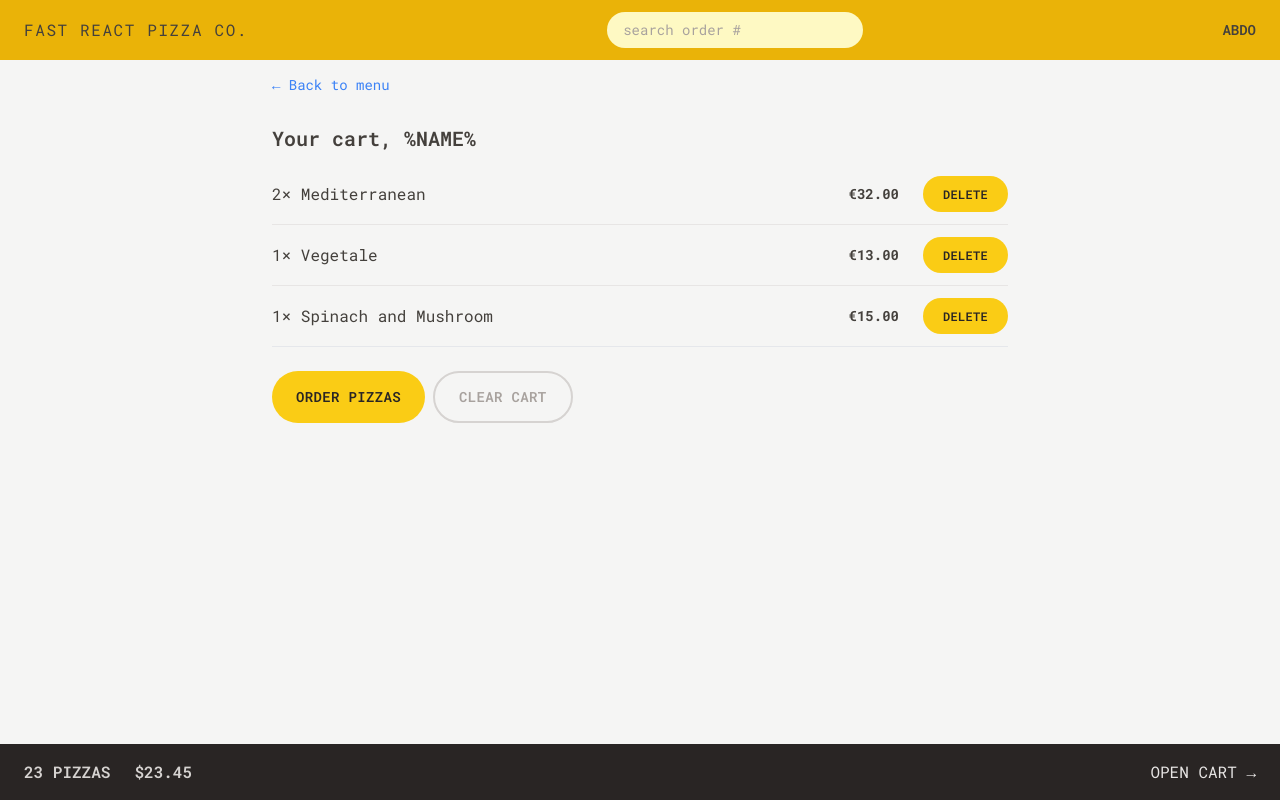
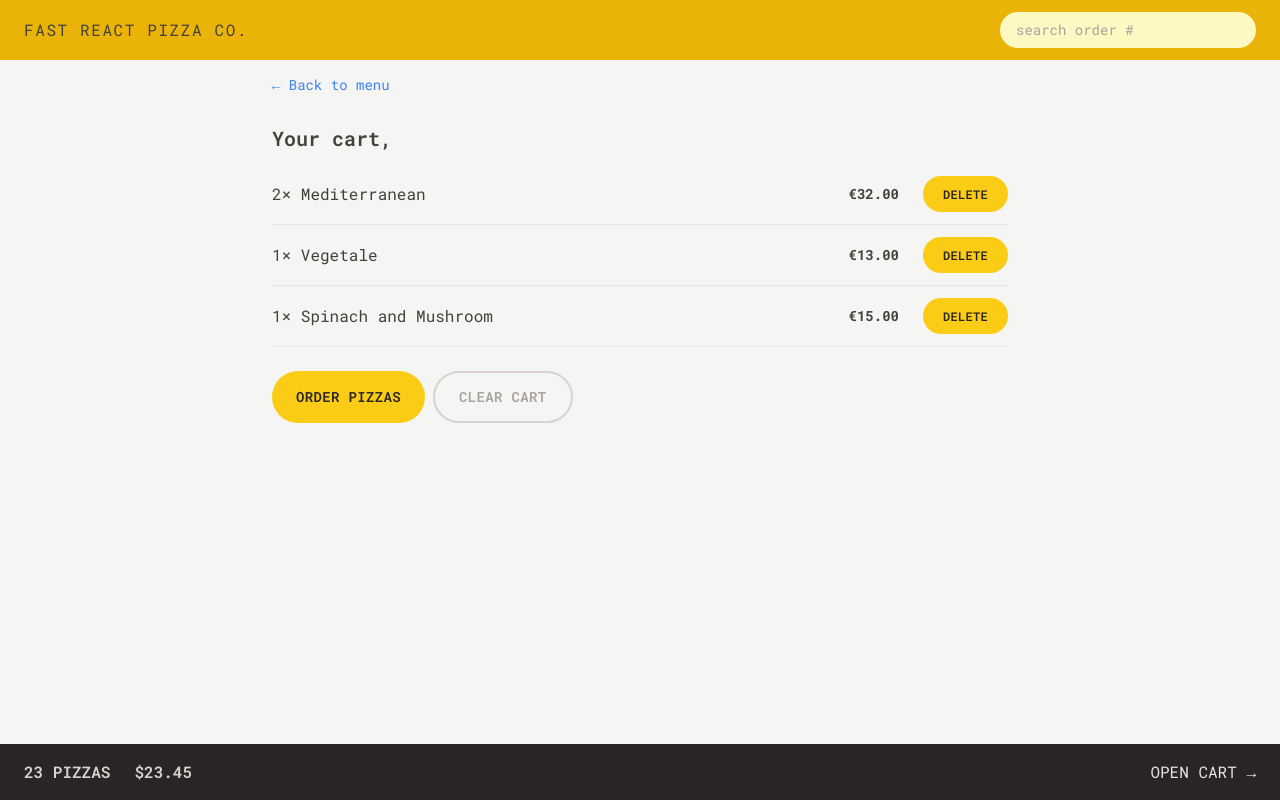
Before and after one commit to AbdelwahabEladawy/Fast-Pizza, a React (Vite) app: page /cart in a window 1280 px wide. Built offline with nearby package versions, Linux system fonts and the light colour scheme.

Commit message:
finish the username apperance in all pages

```diff
--- a/package.json
+++ b/package.json
@@ -10,8 +10,10 @@
     "preview": "vite preview"
   },
   "dependencies": {
+    "@reduxjs/toolkit": "^2.5.0",
     "react": "^18.2.0",
     "react-dom": "^18.2.0",
+    "react-redux": "^9.2.0",
     "react-router-dom": "^6.28.1"
   },
   "devDependencies": {
--- a/src/features/cart/Cart.jsx
+++ b/src/features/cart/Cart.jsx
@@ -2,6 +2,7 @@
 import LinkButton from '../../ui/LinkButton';
 import Button from"../../ui/Button"
 import CartItem from './CartItem';
+import { useSelector } from 'react-redux';
 const fakeCart = [
   {
     pizzaId: 12,
@@ -28,12 +29,13 @@
 
 function Cart() {
   const cart = fakeCart;
+  const username = useSelector((state) => state.user.username);
 
   return (
     <div className='px-4 py-3'>
       <LinkButton to='/menu'>&larr; Back to menu</LinkButton>
 
-      <h2 className='mt-7 text-xl font-semibold'>Your cart, %NAME%</h2>
+      <h2 className='mt-7 text-xl font-semibold'>Your cart, {username}</h2>
       <ul className='divide-y divide-stone-200 border-b  mt-3'>
       {  cart.map(item => <CartItem item={item} key={item.key}/> )}
       </ul>
--- a/src/features/order/CreateOrder.jsx
+++ b/src/features/order/CreateOrder.jsx
@@ -3,6 +3,7 @@
 import { Form, redirect, useActionData, useNavigation } from "react-router-dom";
 import { createOrder } from "../../services/apiRestaurant";
 import Button from "../../ui/Button";
+import { useSelector } from "react-redux";
 // https:uibakery.io/regex-library/phone-number
 const isValidPhone = (str) =>
   /^\+?\d{1,4}?[-.\s]?\(?\d{1,3}?\)?[-.\s]?\d{1,4}[-.\s]?\d{1,4}[-.\s]?\d{1,9}$/.test(
@@ -37,6 +38,8 @@
   const navigation = useNavigation();
   const submitting = navigation.state === "submitting";
   const formErrors = useActionData();
+  const username = useSelector((state) => state.user.username);
+
 
   // const [withPriority, setWithPriority] = useState(false);
   const cart = fakeCart;
@@ -52,7 +55,7 @@
 
         <div className="mb-5 flex gap flex-col sm:flex-row sm:items-center">
           <label className="sm:basis-40">First Name</label>
-          <input type="text" name="customer" required className="input grow" />
+          <input type="text" name="customer" defaultValue={username} required className="input grow" />
         </div>
 
         <div className="mb-5 flex gap flex-col sm:flex-row sm:items-center">
--- a/src/features/order/Order.jsx
+++ b/src/features/order/Order.jsx
@@ -49,7 +49,7 @@
       </div>
 
 <ul className="divide-y divide-stone-200 border-b border-t">
-  {cart.map(item=><OrderItem item={item} key={item.id}/>)}
+  {cart.map(item=><OrderItem item={item} key={item.pizzaId}/>)}
 </ul>
 
 
--- a/src/features/user/CreateUser.jsx
+++ b/src/features/user/CreateUser.jsx
@@ -1,27 +1,36 @@
-import { useState } from 'react';
+import { useState } from "react";
 import Button from "../../ui/Button";
+import { useDispatch } from "react-redux";
+import { updateName } from "./userSlice";
+import { useNavigate } from "react-router-dom";
 
 function CreateUser() {
-  const [username, setUsername] = useState('');
+  const [username, setUsername] = useState("");
+  const dispatch = useDispatch();
+  const navigate = useNavigate();
 
   function handleSubmit(e) {
     e.preventDefault();
+    if (!username) return;
+    dispatch(updateName(username));
+    navigate("/menu");
   }
 
   return (
     <form onSubmit={handleSubmit}>
-      <p className='mb-4 text-sm text-stone-600 md:text-base'>👋 Welcome! Please start by telling us your name:</p>
+      <p className="mb-4 text-sm text-stone-600 md:text-base">
+        👋 Welcome! Please start by telling us your name:
+      </p>
 
       <input
         type="text"
         placeholder="Your full name"
         value={username}
         onChange={(e) => setUsername(e.target.value)}
-        className='w-72 mb-8 input'
-
+        className="w-72 mb-8 input"
       />
 
-      {username !== '' && (
+      {username !== "" && (
         <div>
           <Button type="primary">Start ordering</Button>
         </div>
--- a/src/features/user/UserName.jsx
+++ b/src/features/user/UserName.jsx
@@ -1,9 +1,14 @@
-import React from 'react'
+import React from "react";
+import { useSelector } from "react-redux";
 
-export default function userName() {
+
+
+export default function UserName() {
+  const username = useSelector((state) => state.user.username);
+
+  if(!username) return null
   return (
-    <div className='hidden text-sm font-semibold md:block'>
-        Abdo
-    </div>
-  )
+
+    <div className="hidden text-sm font-semibold md:block">{username}</div>
+  );
 }
--- a/src/features/user/userSlice.js
+++ b/src/features/user/userSlice.js
@@ -1,3 +1,5 @@
+/*
+
 function getPosition() {
   return new Promise(function (resolve, reject) {
     navigator.geolocation.getCurrentPosition(resolve, reject);
@@ -19,3 +21,24 @@
   // 3) Then we return an object with the data that we are interested in
   return { position, address };
 }
+*/
+
+import { createSlice } from "@reduxjs/toolkit";
+
+const initialState = {
+  username: "",
+};
+
+const UserSlice = createSlice({
+  name: "user",
+  initialState,
+  reducers: {
+    updateName(state, action) {
+      state.username = action.payload;
+    },
+  },
+});
+
+
+export const {updateName} = UserSlice.actions
+export default UserSlice.reducer
--- a/src/main.jsx
+++ b/src/main.jsx
@@ -1,9 +1,13 @@
-import React from 'react'
-import ReactDOM from 'react-dom/client'
-import App from './App.jsx'
-import './index.css'
-ReactDOM.createRoot(document.getElementById('root')).render(
+import React from "react";
+import ReactDOM from "react-dom/client";
+import App from "./App.jsx";
+import "./index.css";
+import { Provider } from "react-redux";
+import store from "./store.js";
+ReactDOM.createRoot(document.getElementById("root")).render(
   <React.StrictMode>
-    <App />
-  </React.StrictMode>,
-)
+    <Provider store={store}>
+      <App />
+    </Provider>
+  </React.StrictMode>
+);
--- /dev/null
+++ b/src/store.js
@@ -0,0 +1,10 @@
+import { configureStore } from "@reduxjs/toolkit";
+import userReducer from "./features/user/userSlice"
+const store=configureStore({
+    reducer:{
+        user:userReducer
+    }
+})
+
+
+export default store
--- a/src/ui/Home.jsx
+++ b/src/ui/Home.jsx
@@ -1,6 +1,8 @@
+import { useSelector } from "react-redux";
 import CreateUser from "../features/user/CreateUser";
-
+import Button from "../ui/Button";
 function Home() {
+  const username = useSelector((state) => state.user.username);
   return (
     <div className="my-10 text-center sm:my-16 px-4">
       <h1 className="text-xl text-stone-700 font-semibold mb-8 md:text-3xl ">
@@ -10,7 +12,14 @@
           Straight out of the oven, straight to you.
         </span>
       </h1>
-      <CreateUser />
+      {username === "" ? (
+        <CreateUser />
+      ) : (
+        <Button to="/menu" type="primary">
+          {" "}
+          continue Ordering
+        </Button>
+      )}
     </div>
   );
 }
```
Also changed, not shown: 1 other file (tests, documents, lock files or other folders).
